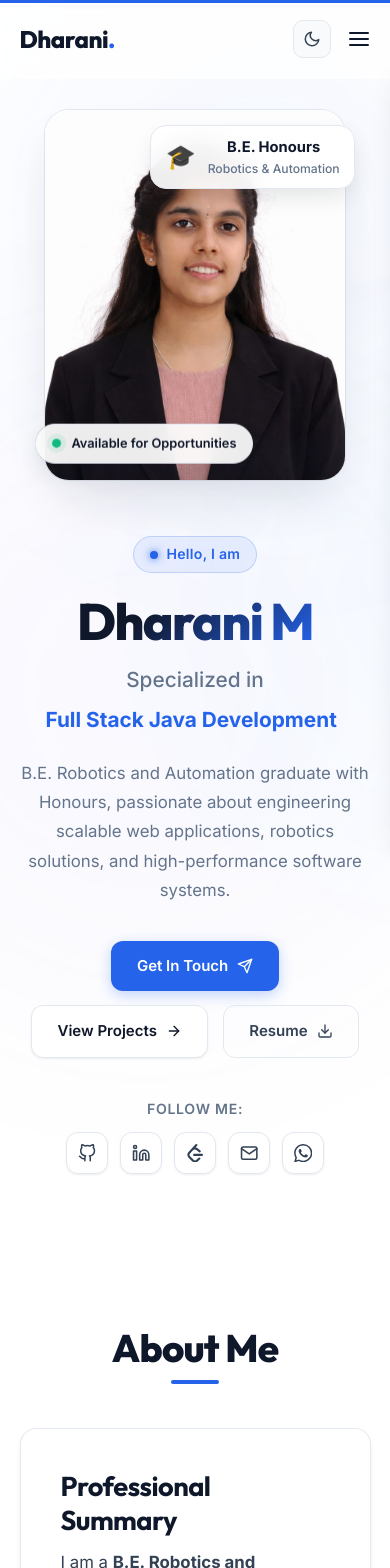
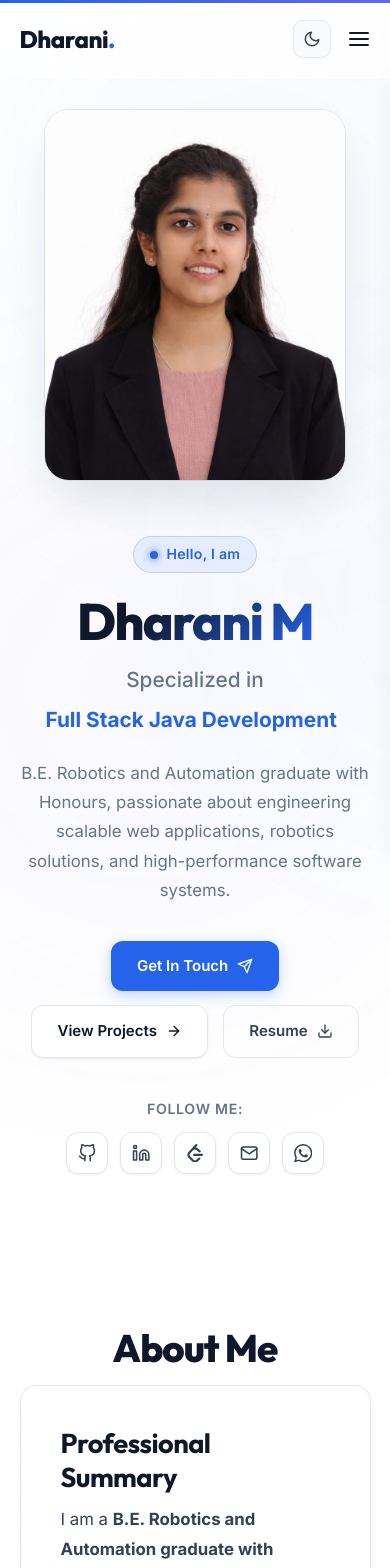
Before and after one commit to dharani-moorthy/dharani-portfolio, a React (Vite) app: page / in a window 390 px wide. Shown: the top 1568 px of the page. Built offline with nearby package versions, Linux system fonts and the light colour scheme.

Commit message:
Remove floating badges next to profile image

```diff
--- a/src/components/Hero/Hero.jsx
+++ b/src/components/Hero/Hero.jsx
@@ -126,31 +126,7 @@ const Hero = () => {
         >
           <div className={styles.imageCard}>
             <img src="/profile-v2.png" alt="Dharani M" className={styles.profileImage} />
-            <div className={styles.imageOverlayGradient}></div>
           </div>
-
-          {/* Floating Badge 1: Education */}
-          <motion.div
-            className={styles.badgeTop}
-            animate={{ y: [-5, 5, -5] }}
-            transition={{ duration: 4.5, repeat: Infinity, ease: 'easeInOut' }}
-          >
-            <span className={styles.badgeEmoji}>🎓</span>
-            <div className={styles.badgeContent}>
-              <strong>B.E. Honours</strong>
-              <small>Robotics & Automation</small>
-            </div>
-          </motion.div>
-
-          {/* Floating Badge 2: Status */}
-          <motion.div
-            className={styles.badgeBottom}
-            animate={{ y: [5, -5, 5] }}
-            transition={{ duration: 4.5, repeat: Infinity, ease: 'easeInOut', delay: 1 }}
-          >
-            <span className={styles.pulseDot}></span>
-            <span>Available for Opportunities</span>
-          </motion.div>
         </motion.div>
       </div>
     </section>
--- a/src/components/Hero/Hero.module.css
+++ b/src/components/Hero/Hero.module.css
@@ -253,100 +253,6 @@
   display: block;
 }
 
-.imageOverlayGradient {
-  position: absolute;
-  bottom: 0;
-  left: 0;
-  right: 0;
-  height: 60px;
-  background: linear-gradient(to top, rgba(15, 23, 42, 0.15) 0%, transparent 100%);
-  pointer-events: none;
-}
-
-/* Floating Badges */
-.badgeTop {
-  position: absolute;
-  top: 15px;
-  right: -25px;
-  background: rgba(255, 255, 255, 0.92);
-  backdrop-filter: blur(14px);
-  -webkit-backdrop-filter: blur(14px);
-  border: 1px solid var(--border-color);
-  box-shadow: 0 10px 25px -5px rgba(15, 23, 42, 0.12);
-  border-radius: 16px;
-  padding: 0.75rem 1.1rem;
-  display: flex;
-  align-items: center;
-  gap: 0.75rem;
-  z-index: 3;
-}
-
-[data-theme='dark'] .badgeTop {
-  background: rgba(30, 41, 59, 0.9);
-  border-color: rgba(255, 255, 255, 0.12);
-}
-
-.badgeEmoji {
-  font-size: 1.5rem;
-}
-
-.badgeContent {
-  display: flex;
-  flex-direction: column;
-}
-
-.badgeContent strong {
-  font-size: 0.92rem;
-  color: var(--text-primary);
-  font-weight: 700;
-}
-
-.badgeContent small {
-  font-size: 0.76rem;
-  color: var(--text-tertiary);
-  font-weight: 500;
-}
-
-.badgeBottom {
-  position: absolute;
-  bottom: 25px;
-  left: -30px;
-  background: rgba(255, 255, 255, 0.92);
-  backdrop-filter: blur(14px);
-  -webkit-backdrop-filter: blur(14px);
-  border: 1px solid var(--border-color);
-  box-shadow: 0 10px 25px -5px rgba(15, 23, 42, 0.12);
-  border-radius: 9999px;
-  padding: 0.65rem 1.25rem;
-  display: flex;
-  align-items: center;
-  gap: 0.65rem;
-  font-size: 0.88rem;
-  font-weight: 600;
-  color: var(--text-primary);
-  z-index: 3;
-}
-
-[data-theme='dark'] .badgeBottom {
-  background: rgba(30, 41, 59, 0.9);
-  border-color: rgba(255, 255, 255, 0.12);
-}
-
-.pulseDot {
-  width: 9px;
-  height: 9px;
-  border-radius: 50%;
-  background: #10b981;
-  box-shadow: 0 0 0 0 rgba(16, 185, 129, 0.7);
-  animation: pulseGreen 2s infinite;
-}
-
-@keyframes pulseGreen {
-  0% { transform: scale(0.95); box-shadow: 0 0 0 0 rgba(16, 185, 129, 0.7); }
-  70% { transform: scale(1); box-shadow: 0 0 0 6px rgba(16, 185, 129, 0); }
-  100% { transform: scale(0.95); box-shadow: 0 0 0 0 rgba(16, 185, 129, 0); }
-}
-
 @media (max-width: 968px) {
   .hero {
     padding-top: 110px;
@@ -387,17 +293,4 @@
     height: 370px;
     border-radius: 24px;
   }
-
-  .badgeTop {
-    right: -10px;
-    top: 10px;
-    padding: 0.6rem 0.9rem;
-  }
-
-  .badgeBottom {
-    left: -10px;
-    bottom: 15px;
-    padding: 0.55rem 1rem;
-    font-size: 0.8rem;
-  }
 }
--- a/src/index.css
+++ b/src/index.css
@@ -11,11 +11,12 @@
   --accent-color: #2563eb; /* Professional Blue */
   --accent-hover: #1d4ed8;
   --accent-light: rgba(37, 99, 235, 0.08);
+  --accent-border: rgba(37, 99, 235, 0.2);
   --border-color: #e2e8f0;
-  --glass-bg: rgba(255, 255, 255, 0.85);
+  --glass-bg: rgba(255, 255, 255, 0.9);
   --glass-border: rgba(226, 232, 240, 0.9);
   --shadow-sm: 0 1px 3px rgba(0, 0, 0, 0.05), 0 1px 2px rgba(0, 0, 0, 0.03);
-  --shadow-md: 0 4px 6px -1px rgba(0, 0, 0, 0.07), 0 2px 4px -1px rgba(0, 0, 0, 0.04);
+  --shadow-md: 0 4px 6px -1px rgba(0, 0, 0, 0.06), 0 2px 4px -1px rgba(0, 0, 0, 0.03);
   --shadow-lg: 0 12px 24px -4px rgba(15, 23, 42, 0.08), 0 4px 6px -2px rgba(15, 23, 42, 0.03);
   --glow: 0 4px 20px rgba(37, 99, 235, 0.12);
 }
@@ -30,8 +31,9 @@
   --accent-color: #3b82f6;
   --accent-hover: #60a5fa;
   --accent-light: rgba(59, 130, 246, 0.15);
+  --accent-border: rgba(59, 130, 246, 0.3);
   --border-color: rgba(255, 255, 255, 0.1);
-  --glass-bg: rgba(17, 24, 39, 0.85);
+  --glass-bg: rgba(17, 24, 39, 0.88);
   --glass-border: rgba(255, 255, 255, 0.1);
   --shadow-sm: 0 2px 4px rgba(0, 0, 0, 0.3);
   --shadow-md: 0 8px 16px rgba(0, 0, 0, 0.4);
@@ -53,11 +55,17 @@ html {
 body {
   font-family: 'Inter', -apple-system, BlinkMacSystemFont, 'Segoe UI', Roboto, sans-serif;
   background-color: var(--bg-primary);
+  background-image: radial-gradient(rgba(37, 99, 235, 0.05) 1px, transparent 1px);
+  background-size: 32px 32px;
   color: var(--text-primary);
   transition: background-color 0.3s ease, color 0.3s ease;
   overflow-x: hidden;
   line-height: 1.6;
   -webkit-font-smoothing: antialiased;
+}
+
+[data-theme='dark'] body {
+  background-image: radial-gradient(rgba(255, 255, 255, 0.04) 1px, transparent 1px);
 }
 
 h1, h2, h3, h4, h5, h6 {
@@ -120,28 +128,49 @@ button {
   justify-content: center;
 }
 
+/* Modern Section Headers */
+.section-header {
+  text-align: center;
+  margin-bottom: 3.5rem;
+  display: flex;
+  flex-direction: column;
+  align-items: center;
+}
+
+.section-tag {
+  display: inline-flex;
+  align-items: center;
+  gap: 0.5rem;
+  padding: 0.35rem 0.9rem;
+  border-radius: 9999px;
+  background: var(--accent-light);
+  border: 1px solid var(--accent-border);
+  color: var(--accent-color);
+  font-size: 0.8rem;
+  font-weight: 700;
+  letter-spacing: 0.08em;
+  text-transform: uppercase;
+  margin-bottom: 0.8rem;
+}
+
 .section-title {
   text-align: center;
   font-size: 2.4rem;
   font-weight: 800;
-  margin-bottom: 3.5rem;
+  margin-bottom: 0.8rem;
   position: relative;
   display: inline-block;
   align-self: center;
   color: var(--text-primary);
-  letter-spacing: -0.02em;
+  letter-spacing: -0.025em;
 }
 
-.section-title::after {
-  content: '';
-  position: absolute;
-  bottom: -12px;
-  left: 50%;
-  transform: translateX(-50%);
-  width: 48px;
-  height: 4px;
-  background: var(--accent-color);
-  border-radius: 9999px;
+.section-desc {
+  font-size: 1.05rem;
+  color: var(--text-tertiary);
+  max-width: 580px;
+  text-align: center;
+  line-height: 1.6;
 }
 
 /* Scroll Progress Bar */
@@ -151,7 +180,7 @@ button {
   left: 0;
   right: 0;
   height: 3px;
-  background: var(--accent-color);
+  background: linear-gradient(90deg, var(--accent-color), #6366f1);
   transform-origin: 0%;
   z-index: 10000;
 }
@@ -161,7 +190,7 @@ button {
   position: fixed;
   border-radius: 50%;
   filter: blur(120px);
-  opacity: 0.6;
+  opacity: 0.5;
   z-index: -2;
   pointer-events: none;
   animation: drift 20s infinite alternate ease-in-out;
```
